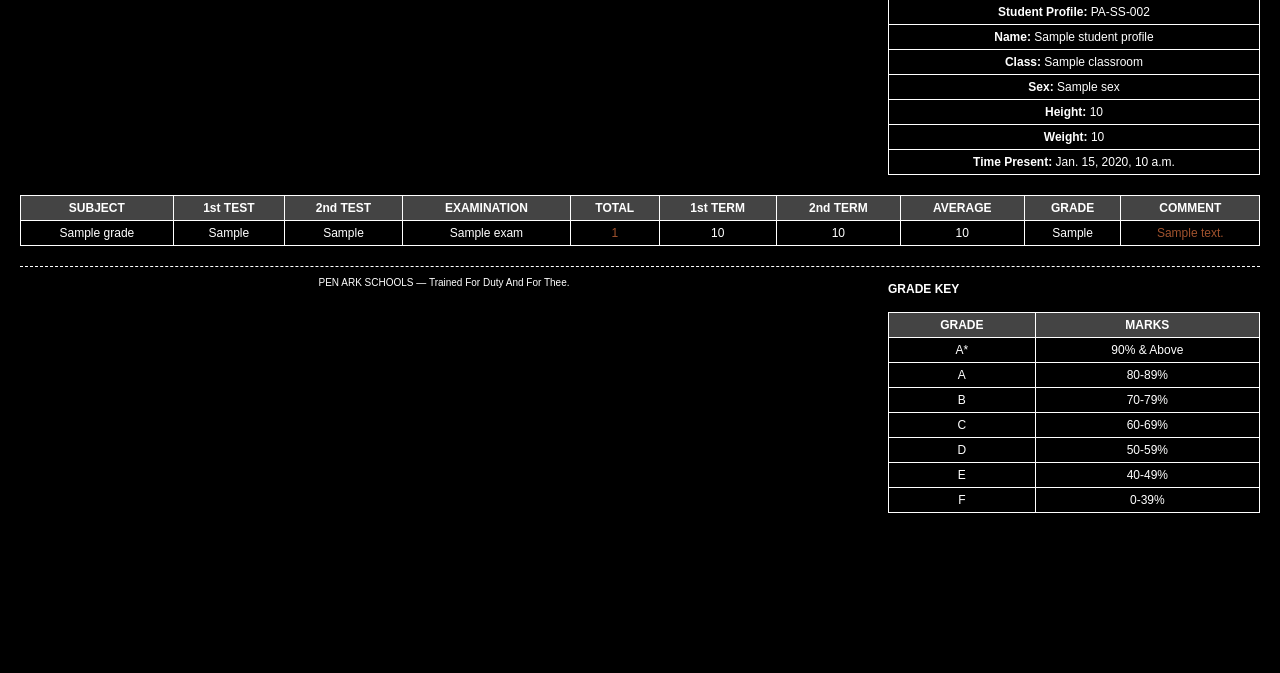
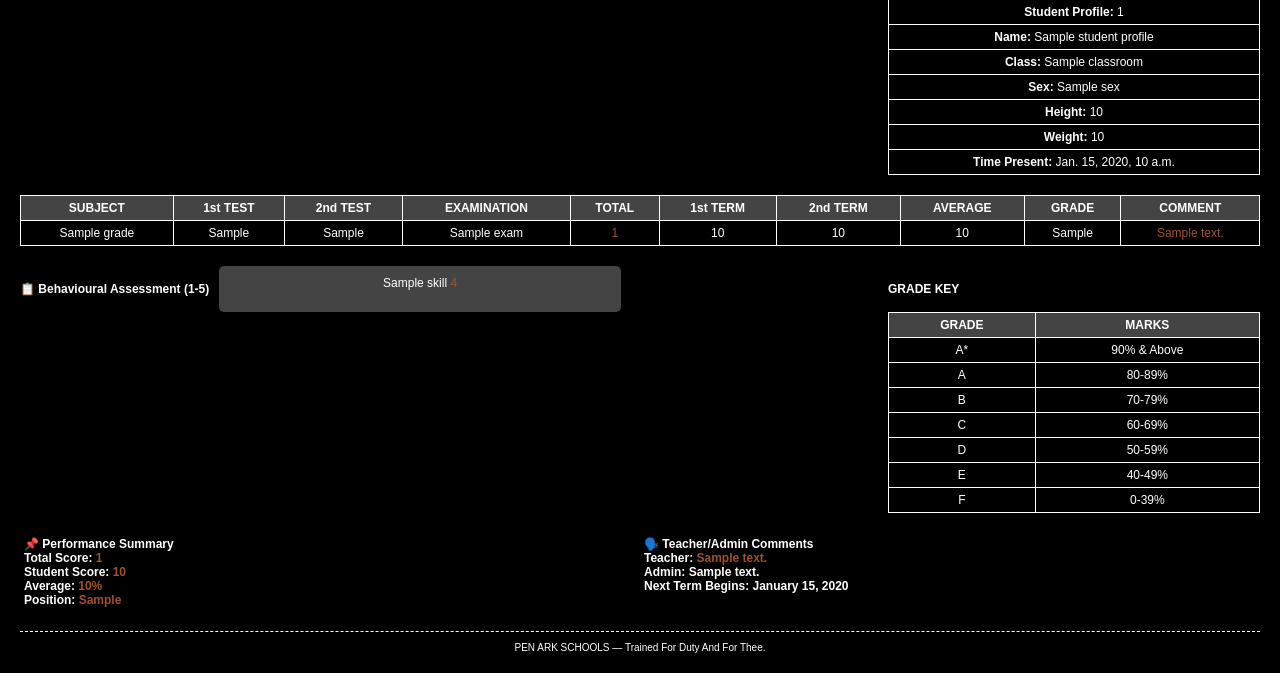
Before and after one commit to Chukwuaruka/school_portal, a Django app: template portal/templates/portal/grades_pdf.html in a window 1280 px wide. Shown: the part 150-823 px from the top of the page. Before the commit the page ends 663 px from the top, so only its background shows below. Run offline with Django 5.2, Linux system fonts and the light colour scheme; the template is opened without the code that fills it: most values are stand-ins (such as "Sample title", 1, 10 or a date in 2020); grey boxes marked "Sample" are stand-in pictures.

Commit message:
Update grades_pdf.html

```diff
--- a/portal/templates/portal/grades_pdf.html
+++ b/portal/templates/portal/grades_pdf.html
@@ -2,7 +2,7 @@
 <html lang="en">
 <head>
 <meta charset="UTF-8">
-<title>Student Report Card</title>
+<title>{{ student_name }} - Report Card</title>
 <style>
   body {
     font-family: Arial, sans-serif;
@@ -43,6 +43,19 @@
     float: right;
     width: 30%;
     margin-left: 20px;
+  }
+  .skill-box {
+    display: flex;
+    flex-wrap: wrap;
+    gap: 10px;
+  }
+  .skill {
+    background-color: #444;
+    color: #fff;
+    padding: 10px;
+    border-radius: 5px;
+    width: 45%;
+    text-align: center;
   }
   table {
     width: 100%;
@@ -88,7 +101,7 @@
 <body>
 
 <div class="header">
-  <img src="logo_url_here" alt="Logo" class="logo">
+  <img src="{{ logo_url }}" alt="Logo" class="logo">
   <div class="school-details">
     <div class="school-name">PEN ARK SCHOOLS</div>
     <div class="school-address">
@@ -102,8 +115,8 @@
 
 <div class="student-profile">
   <table>
-    <tr><td><strong>Student Profile:</strong> PA-SS-002</td></tr>
-    <tr><td><strong>Name:</strong> {{ student_profile.student_name }}</td></tr>
+    <tr><td><strong>Student Profile:</strong> {{ student_profile.profile_id }}</td></tr>
+    <tr><td><strong>Name:</strong> {{ student_profile.name }}</td></tr>
     <tr><td><strong>Class:</strong> {{ student_profile.classroom }}</td></tr>
     <tr><td><strong>Sex:</strong> {{ student_profile.sex }}</td></tr>
     <tr><td><strong>Height:</strong> {{ student_profile.height }}</td></tr>
@@ -131,15 +144,15 @@
     {% for grade in grades %}
     <tr>
       <td>{{ grade.subject }}</td>
-      <td>{{ grade.first_test|default:"–" }}</td>
-      <td>{{ grade.second_test|default:"–" }}</td>
-      <td>{{ grade.exam|default:"–" }}</td>
-      <td class="highlight">{{ grade.total_score|default:"–" }}</td>
-      <td>{{ grade.first_term_score|default:"–" }}</td>
-      <td>{{ grade.second_term_score|default:"–" }}</td>
-      <td>{{ grade.average_score|default:"–" }}</td>
-      <td>{{ grade.manual_grade|default:grade.grade }}</td>
-      <td class="highlight">{{ grade.grade_comment|default:"–" }}</td>
+      <td>{{ grade.first_test }}</td>
+      <td>{{ grade.second_test }}</td>
+      <td>{{ grade.exam }}</td>
+      <td class="highlight">{{ grade.total_score }}</td>
+      <td>{{ grade.first_term_score }}</td>
+      <td>{{ grade.second_term_score }}</td>
+      <td>{{ grade.average_score }}</td>
+      <td>{{ grade.manual_grade }}</td>
+      <td class="highlight">{{ grade.grade_comment }}</td>
     </tr>
     {% endfor %}
   </tbody>
@@ -183,6 +196,31 @@
   </table>
 </div>
 
+<div class="skill-box">
+  <h4>📋 Behavioural Assessment (1-5)</h4>
+  {% for skill in behavioural_skills %}
+  <div class="skill">{{ skill.skill_name }} <span class="highlight">{{ skill.rating }}</span></div>
+  {% endfor %}
+</div>
+
+<table class="summary-table">
+<tr>
+<td width="50%">
+📌 <strong>Performance Summary</strong><br>
+Total Score: <span class="highlight">{{ report.total_available_score }}</span><br>
+Student Score: <span class="highlight">{{ report.overall_score }}</span><br>
+Average: <span class="highlight">{{ report.overall_average }}%</span><br>
+Position: <span class="highlight">{{ report.overall_position }}</span>
+</td>
+<td width="50%">
+🗣️ <strong>Teacher/Admin Comments</strong><br>
+Teacher: <span class="highlight">{{ report.teacher_comment }}</span><br>
+Admin: {{ report.admin_comment_report }}<br>
+Next Term Begins: {{ report.next_term_date|date:"F j, Y" }}
+</td>
+</tr>
+</table>
+
 <div class="footer">
   PEN ARK SCHOOLS — Trained For Duty And For Thee.
 </div>
```
